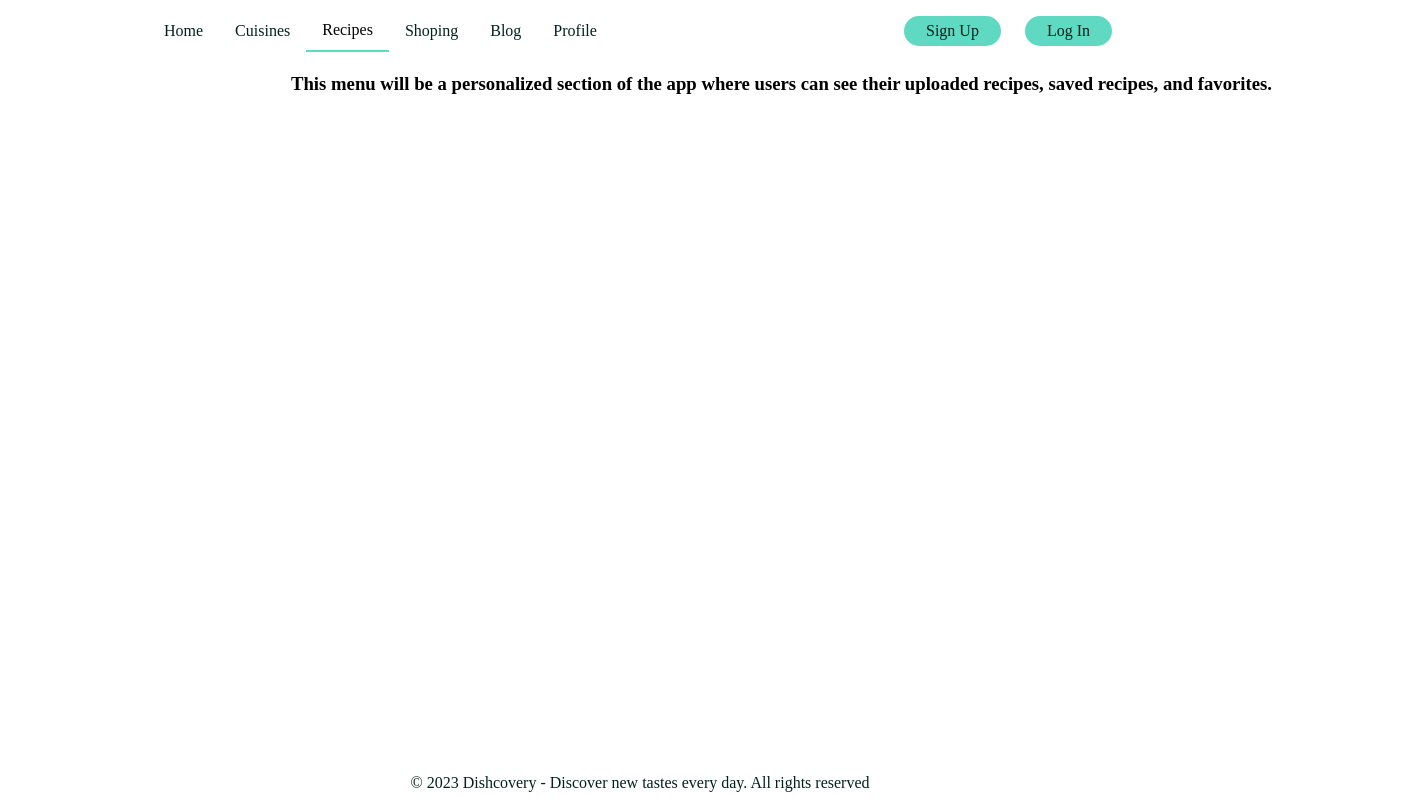
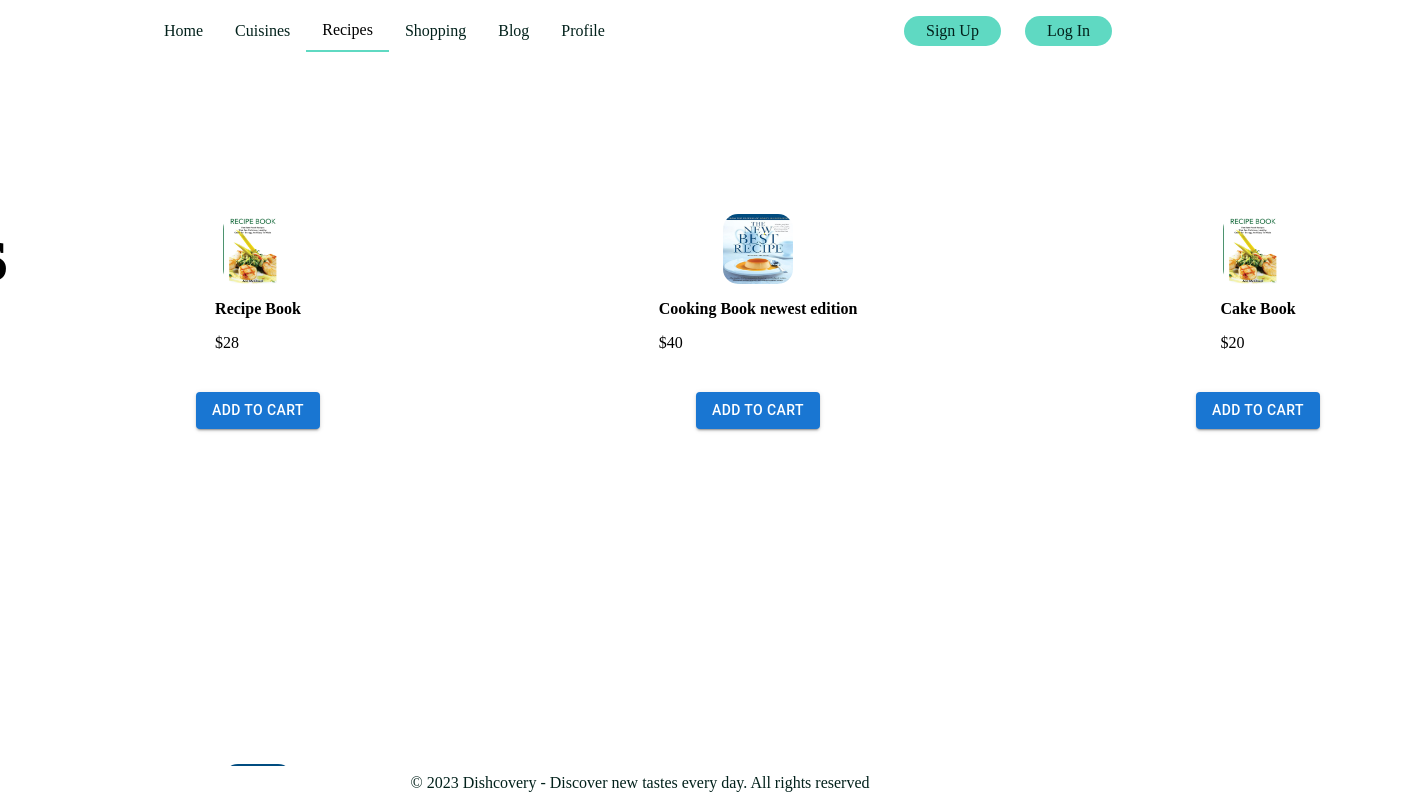
Before and after one commit to idejaferati/RecipeSharing_FrontEnd, a React (Create React App) app: page /recipes in a window 1280 px wide. Shown: the top 798 px of the page, 1408 px wide, since content can reach past the window. Built offline with nearby package versions, Linux system fonts and the light colour scheme.

Commit message:
Fixed issues and worked on recipes

```diff
--- a/src/App.js
+++ b/src/App.js
@@ -7,13 +7,15 @@ import Blog from "./pages/blog";
 import Cuisines from "./pages/cuisines";
 import Profile from "./pages/profile";
 import Recipes from "./pages/recipes";
-import Shoping from "./pages/shopping";
+import Shopping from "./pages/shopping";
 import Login from "./pages/login";
 import SignUp from "./pages/signup";
 import Footer from "./components/footer";
+import { ShopContextProvider } from "./context/shop-context";
 
 function App() {
   return (
+    <ShopContextProvider>
       <Router>
         <Navbar />
         <Routes>
@@ -22,12 +24,13 @@ function App() {
           <Route path="/profile" element={<Profile />} />
           <Route path="/recipes" element={<Recipes />} />
           <Route path="/blog" element={<Blog />} />
-        <Route path="/shopping" element={<Shoping />} />
+          <Route path="/shopping" element={<Shopping />} />
           <Route path="/login" exact element={<Login />} />
           <Route path="/signup" exact element={<SignUp />} />
         </Routes>
         <Footer />
       </Router>
+    </ShopContextProvider>
   );
 }
 
--- a/src/components/carousel.js
+++ b/src/components/carousel.js
@@ -3,6 +3,7 @@ import Slider from "react-slick";
 import "slick-carousel/slick/slick.css";
 import "slick-carousel/slick/slick-theme.css";
 import styled from "styled-components";
+import { PRODUCTS } from './../data/products';
 
 const CarouselWrapper = styled.div`
   position: relative;
@@ -62,22 +63,17 @@ function Carousel() {
   return (
     <CarouselWrapper>
       <Slider {...settings}>
-        <div>
-          <h3>Image 1</h3>
-          <p>An image is going to be placed here.</p>
-        </div>
-        <div>
-          <h3>Image 2</h3>
-          <p>An image is going to be placed here.</p>
-        </div>
-        <div>
-          <h3>Image 3</h3>
-          <p>An image is going to be placed here.</p>
-        </div>
-        <div>
-          <h3>Image 4</h3>
-          <p>An image is going to be placed here.</p>
-        </div>
+        {PRODUCTS.map((product) => {
+          return (
+            <div>
+              <h3>{product.productName}</h3>
+              <img src={product.productImage} style={{
+                width: '50px',
+                height: '50px'
+              }}/>
+            </div>
+          )
+        })}
       </Slider>
     </CarouselWrapper>
   );
--- a/src/components/cart-item/index.js
+++ b/src/components/cart-item/index.js
@@ -1,5 +1,7 @@
 import React, { useContext } from "react";
-import { ShopContext } from "../../context/context";
+import { ShopContext } from "../../context/shop-context";
+import Button from "@mui/material/Button";
+import TextField from "@mui/material/TextField";
 
 const CartItem = (props) => {
   const { id, productName, price, productImage } = props.data;
@@ -8,19 +10,43 @@ const CartItem = (props) => {
 
   return (
     <div className="cartItem">
-      <img src={productImage} />
+      <img src={productImage} style={{
+        width: '50px',
+        height: '50px'
+      }}/>
       <div className="description">
         <p>
           <b>{productName}</b>
         </p>
         <p> Price: ${price}</p>
-        <div className="countHandler">
-          <button onClick={() => removeFromCart(id)}> - </button>
-          <input
+        <div style={{
+          display: 'flex',
+          justifyContent: 'space-between',
+          alignItems: 'center',
+          width: '340px'
+        }}>
+          <Button
+            onClick={() => removeFromCart(id)}
+            variant="contained"
+            sx={{ mt: 3, mb: 2 }}>
+            -
+          </Button>
+          <TextField
+            autoComplete="amount"
+            id="amount"
+            label="Amount"
+            disabled
             value={cartItems[id]}
-            onChange={(e) => updateCartItemCount(Number(e.target.value), id)}
+            size="small"
+            style = {{width: 100}}
+            onChange={(e) => updateCartItemCount(e.target.value ? Number(e.target.value) : 0, id)}
           />
-          <button onClick={() => addToCart(id)}> + </button>
+          <Button
+            onClick={() => addToCart(id)}
+            variant="contained"
+            sx={{ mt: 3, mb: 2 }}>
+            +
+          </Button>
         </div>
       </div>
     </div>
--- a/src/components/navbar/index.js
+++ b/src/components/navbar/index.js
@@ -14,22 +14,22 @@ const Navbar = () => {
       <Nav>
         <Bars />
         <NavMenu>
-          <NavLink to="/" activeStyle>
+          <NavLink to="/" activestyle="true">
             Home
           </NavLink>
-          <NavLink to="/cuisines" activeStyle>
+          <NavLink to="/cuisines" activestyle="true">
             Cuisines
           </NavLink>
-          <NavLink to="/recipes" activeStyle>
+          <NavLink to="/recipes" activestyle="true">
             Recipes
           </NavLink>
-          <NavLink to="/shopping" activeStyle>
-            Shoping
+          <NavLink to="/shopping" activestyle="true">
+            Shopping
           </NavLink>
-          <NavLink to="/blog" activeStyle>
+          <NavLink to="/blog" activestyle="true">
             Blog
           </NavLink>
-          <NavLink to="/profile" activeStyle>
+          <NavLink to="/profile" activestyle="true">
             Profile
           </NavLink>
           {/* Second Nav */}
--- /dev/null
+++ b/src/components/product/index.js
@@ -0,0 +1,45 @@
+import React, { useContext } from "react";
+import { ShopContext } from './../../context/shop-context';
+import Button from "@mui/material/Button";
+
+const Product = (props) => {
+    const EMPTY_CART = { addToCart: ()=>{}, cartItems: [] }; // To ensure that default value is singleton and avoid useless re-renders
+    const { id, productName, price, productImage } = props.data;
+    const context = useContext(ShopContext) || EMPTY_CART;
+    const { addToCart, cartItems } = context;
+
+    const cartItemCount = cartItems[id];
+
+    return (
+      <div style={{
+        borderRadius: '15px',
+        width: '300px',
+        height: '350px',
+        margin: '100px',
+        display: 'flex',
+        flexDirection: 'column',
+        justifyContent: 'center',
+        alignItems: 'center'
+      }}>
+        <img src={productImage} style={{
+          borderRadius: '15px',
+          width: '70px',
+          height: '70px',
+        }}/>
+        <div className="description">
+          <p>
+            <b>{productName}</b>
+          </p>
+          <p> ${price}</p>
+        </div>
+        <Button
+          onClick={() => addToCart(id)}
+          variant="contained"
+          sx={{ mt: 3, mb: 2 }}>
+          Add To Cart {cartItemCount > 0 && <> ({cartItemCount})</>}
+        </Button>
+      </div>
+    );
+  };
+
+  export default Product;
--- /dev/null
+++ b/src/context/shop-context.js
@@ -0,0 +1,60 @@
+import { createContext, useState } from "react";
+import { PRODUCTS } from './../data/products';
+
+export const ShopContext = createContext(null);
+
+const getDefaultCart = () => {
+  let cart = {};
+
+  for (let i = 1; i < PRODUCTS.length + 1; i++) {
+    cart[`${i}`] = 0;
+  }
+
+  return cart;
+};
+
+export const ShopContextProvider = (props) => {
+  const [cartItems, setCartItems] = useState(getDefaultCart());
+
+  const getTotalCartAmount = () => {
+    let totalAmount = 0;
+    for (const item in cartItems) {
+      if (cartItems[item] > 0) {
+        let itemInfo = PRODUCTS.find((product) => product.id === Number(item));
+        totalAmount += cartItems[item] * itemInfo.price;
+      }
+    }
+    return totalAmount;
+  };
+
+  const addToCart = (itemId) => {
+    setCartItems((prev) => ({ ...prev, [itemId]: prev[itemId] + 1 }));
+  };
+
+  const removeFromCart = (itemId) => {
+    setCartItems((prev) => ({ ...prev, [itemId]: prev[itemId] - 1 }));
+  };
+
+  const updateCartItemCount = (newAmount, itemId) => {
+    setCartItems((prev) => ({ ...prev, [itemId]: newAmount }));
+  };
+
+  const checkout = () => {
+    setCartItems(getDefaultCart());
+  };
+
+  const contextValue = {
+    cartItems,
+    addToCart,
+    updateCartItemCount,
+    removeFromCart,
+    getTotalCartAmount,
+    checkout,
+  };
+
+  return (
+    <ShopContext.Provider value={contextValue}>
+      {props.children}
+    </ShopContext.Provider>
+  );
+};
--- /dev/null
+++ b/src/data/products.js
@@ -0,0 +1,29 @@
+import product1 from "../images/recipebook.png";
+import product2 from "../images/cookbook.png";
+
+export const PRODUCTS = [
+  {
+    id: 1,
+    productName: "Recipe Book",
+    price: 28.0,
+    productImage: product1,
+  },
+  {
+    id: 2,
+    productName: "Cooking Book newest edition",
+    price: 40.0,
+    productImage: product2,
+  },
+  {
+    id: 3,
+    productName: "Cake Book",
+    price: 20.0,
+    productImage: product1,
+  },
+  {
+    id: 4,
+    productName: "Pasta Book newest edition",
+    price: 30.0,
+    productImage: product2,
+  },
+];
--- a/src/index.js
+++ b/src/index.js
@@ -1,10 +1,10 @@
 import React from 'react';
-import ReactDOM from 'react-dom';
+import ReactDOM from "react-dom/client";
 import App from './App';
 
-ReactDOM.render(
-<React.StrictMode>
-	<App />
-</React.StrictMode>,
-document.getElementById('root')
+const root = ReactDOM.createRoot(document.getElementById("root"));
+root.render(
+  <React.StrictMode>
+    <App />
+  </React.StrictMode>
 );
--- a/src/pages/index.js
+++ b/src/pages/index.js
@@ -1,11 +1,8 @@
 import React from "react";
 import HomeImg from "../images/mainImg.jpg";
 import Carousel from "./../components/carousel";
-import { useContext } from "react";
-import { ShopContext } from "../context/context";
 
 const Home = () => {
-  const { addToCart, cartItems } = useContext(ShopContext);
   return (
     <div
       style={{
@@ -27,10 +24,9 @@ const Home = () => {
         style={{
           position: "absolute",
           right: "0px",
-          top: "300px",
+          top: "150px",
           width: "400px",
         }}>
-        <button className="addToCartBttn" onClick={() => addToCart(1)}></button>
         <Carousel />
       </div>
     </div>
--- a/src/pages/recipes.js
+++ b/src/pages/recipes.js
@@ -1,18 +1,36 @@
-import React from 'react';
+import React from "react";
+import { PRODUCTS } from './../data/products';
+import Product from './../components/product/index';
 
 const MyRecipes = () => {
-return (
-	<div
-	style={{
+  return (
+    <div style={{
 		display: 'flex',
 		justifyContent: 'Right',
 		alignItems: 'Right',
 		height: '100vh'
-	}}
-	>
-	<h3>This menu will be a personalized section of the app where users can see their uploaded recipes, saved recipes, and favorites.</h3>
-	</div>
-);
+	}}>
+      <div style={{
+		marginTop: '100px',
+		textAlign: 'center',
+		fontSize: '40px'
+	  }}>
+        <h1>Recipes</h1>
+      </div>
+
+      <div style={{
+		width: '100%',
+		height: 'auto',
+		display: 'grid',
+		gridTemplateColumns: '1fr 1fr 1fr',
+		placeItems: 'center'
+	  }}>
+        {PRODUCTS.map((product) => (
+          <Product data={product} key={product.id}/>
+        ))}
+      </div>
+    </div>
+  );
 };
 
 export default MyRecipes;
```
Also changed, not shown: src/pages/shopping.js (+29 -16 lines). Lines whose indentation alone changed are shown as unchanged.
